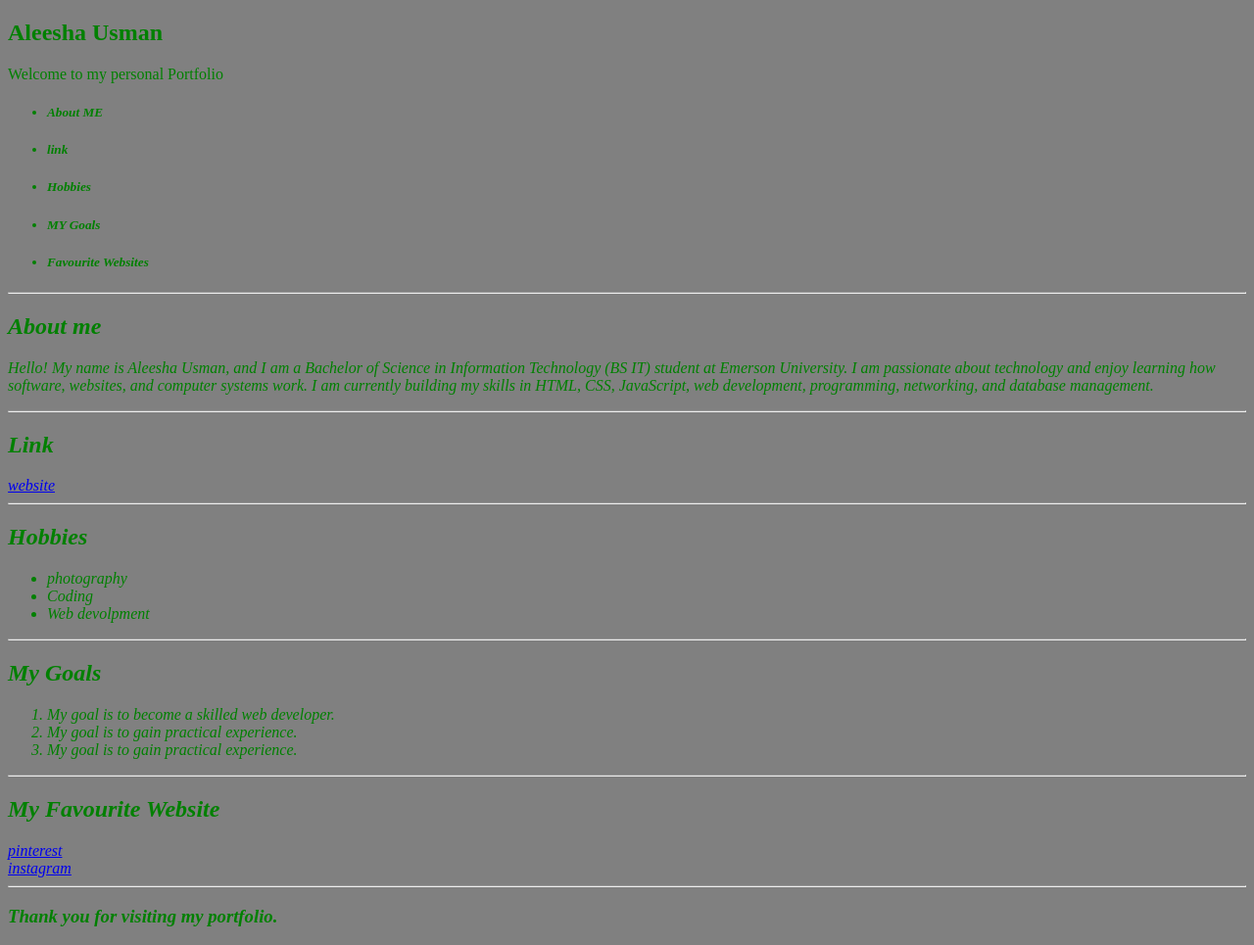
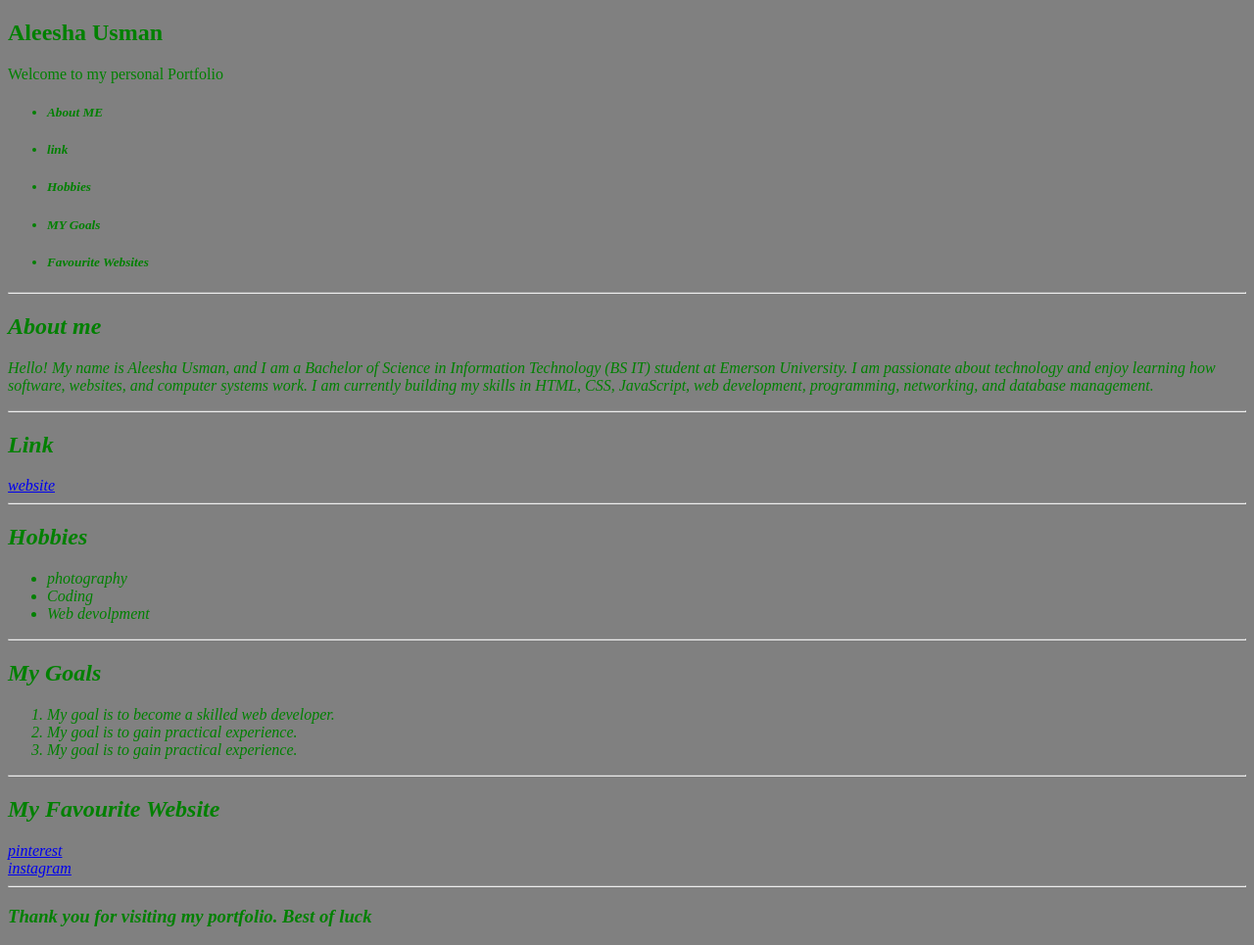
Before and after one commit to aleeshausman496/new-portfolio, a plain HTML site: page index.html in a window 1280 px wide. Shown: the whole page at 98% size. Drawn offline with Linux system fonts and the light colour scheme.

Commit message:
last changing

```diff
--- a/index.html
+++ b/index.html
@@ -58,7 +58,7 @@ I am currently building my skills in HTML, CSS, JavaScript, web development, pro
     </section>
     <hr>
     <FOOTER>
-        <h3><B>Thank you for visiting my portfolio.</B></h3>
+        <h3><B>Thank you for visiting my portfolio. Best of luck </B></h3>
     </FOOTER>
 </body>
 </html>
```
